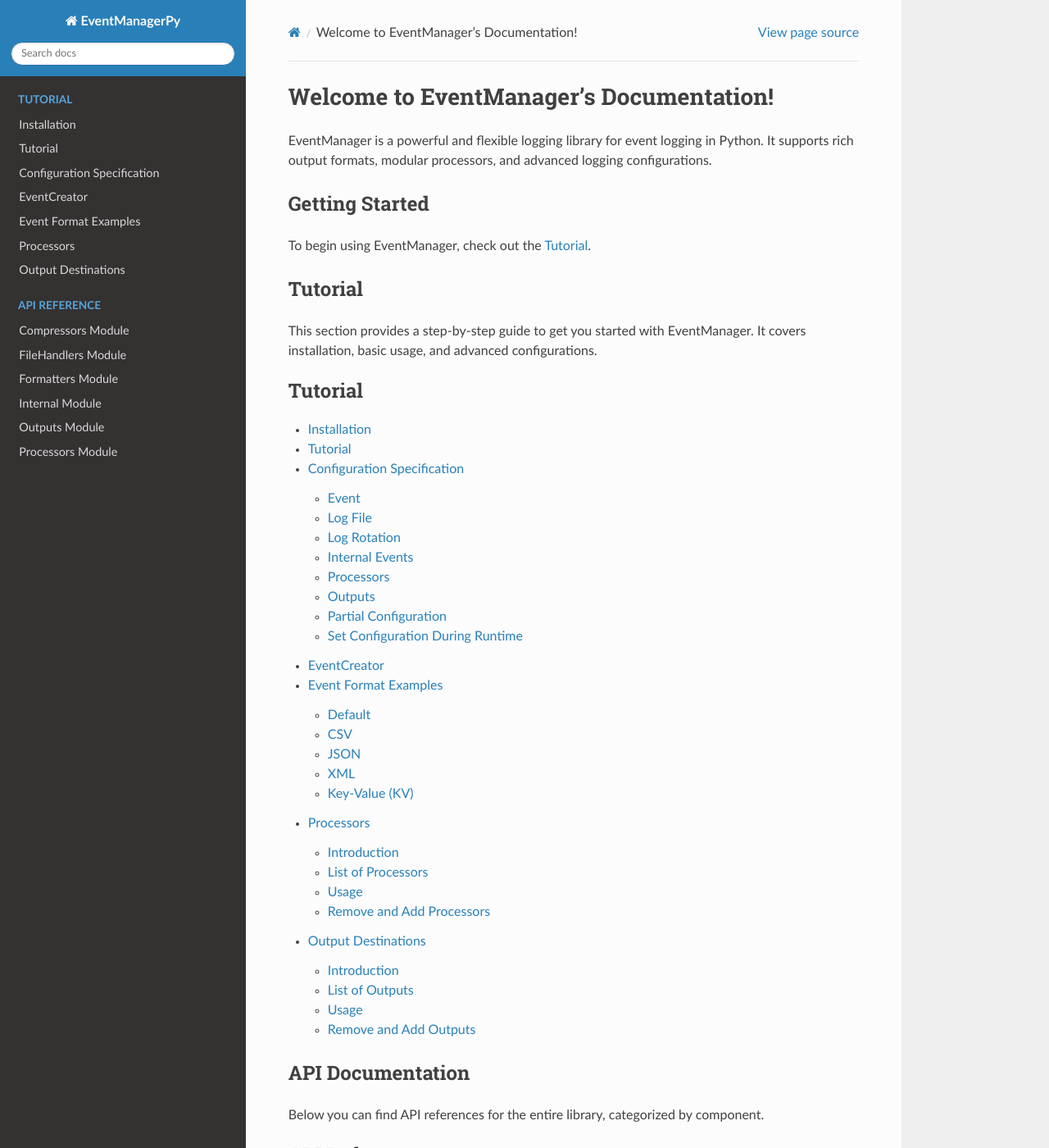
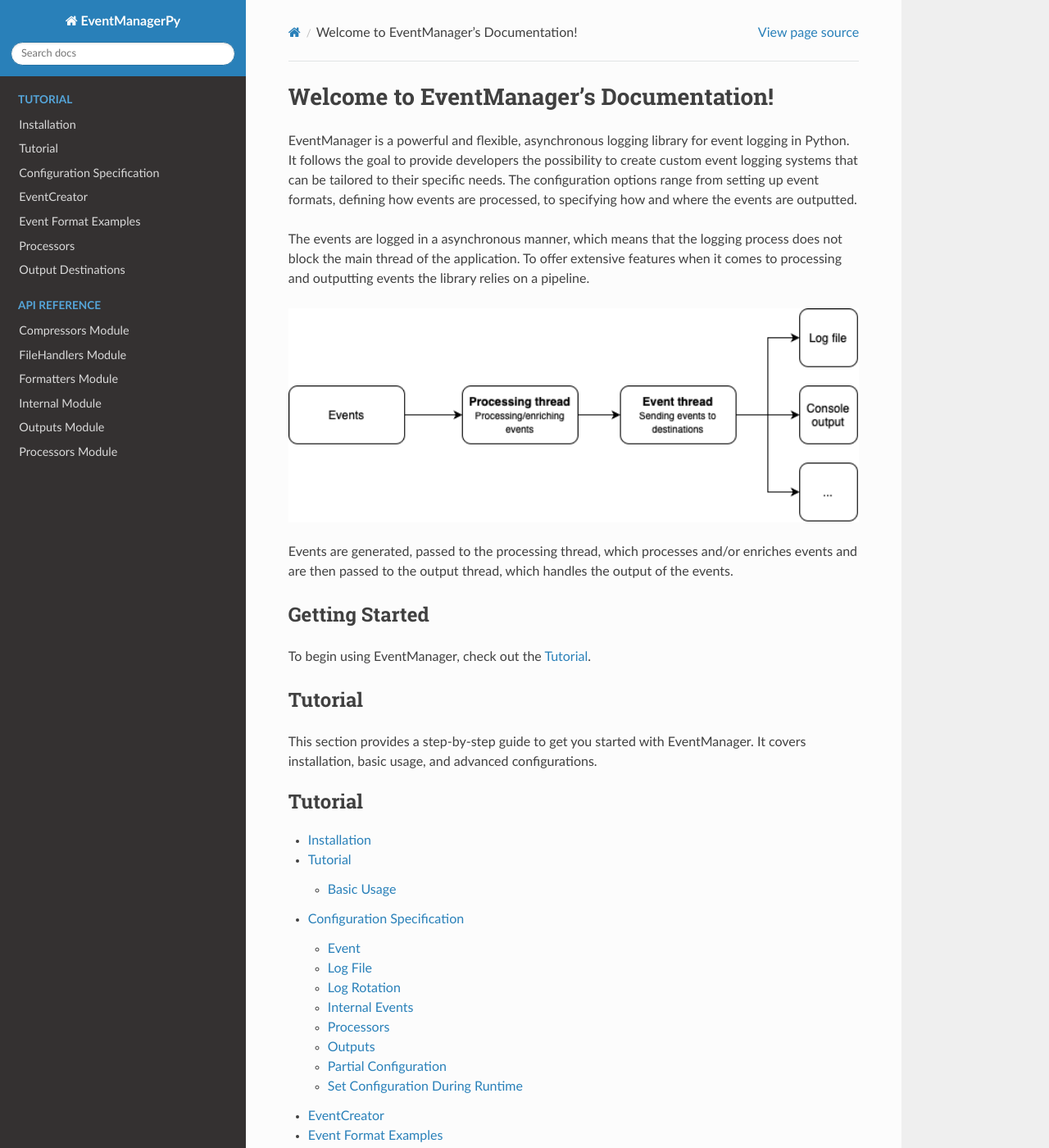
Before and after one commit to TheBloodyAmateur/EventManagerPython, a Sphinx documentation site: the page built from docs/source/index.rst, in a window 1280 px wide and 1400 px high. Shown: the whole window at 82% size. Built offline with Sphinx 7.4.7 and the Read the Docs theme 3.1.0, drawn with Linux system fonts in a browser that asks for light colours.

Commit message:
Enhance documentation with detailed descriptions of EventManager features and usage examples

```diff
--- a/docs/source/index.rst
+++ b/docs/source/index.rst
@@ -6,8 +6,21 @@
 Welcome to EventManager's Documentation!
 ========================================
 
-EventManager is a powerful and flexible logging library for event logging in Python.
-It supports rich output formats, modular processors, and advanced logging configurations.
+EventManager is a powerful and flexible, asynchronous logging library for event logging in Python. It follows the goal
+to provide developers the possibility to create custom event logging systems that can be tailored to their specific
+needs. The configuration options range from setting up event formats, defining how events are processed, to specifying
+how and where the events are outputted.
+
+The events are logged in a asynchronous manner, which means that the logging process does not block the main thread of
+the application. To offer extensive features when it comes to processing and outputting events the library relies on a
+pipeline.
+
+.. image:: _static/pipeline.png
+  :width: 750
+  :alt: An image showing the pipeline of EventManager
+
+Events are generated, passed to the processing thread, which processes and/or enriches events and are then passed to the
+output thread, which handles the output of the events.
 
 Getting Started
 ---------------
--- a/docs/source/tutorial/installation.rst
+++ b/docs/source/tutorial/installation.rst
@@ -5,4 +5,4 @@ To install EventManager, you can use pip, the Python package manager. Open your
 
 .. code-block:: bash
 
-      pip install EventManager
+      pip install EventManagerPy
```
Also changed, not shown: docs/source/tutorial/tutorial.rst (+14 -4 lines), docs/source/_static/pipeline.png (added).
